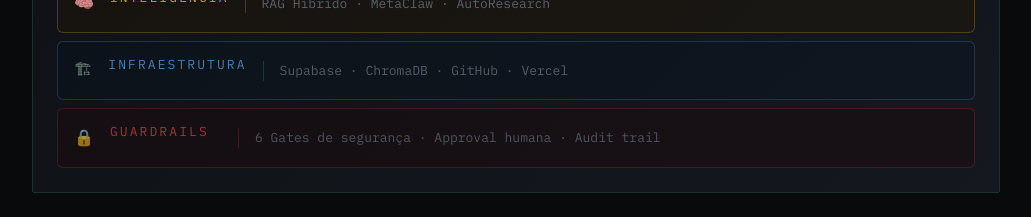
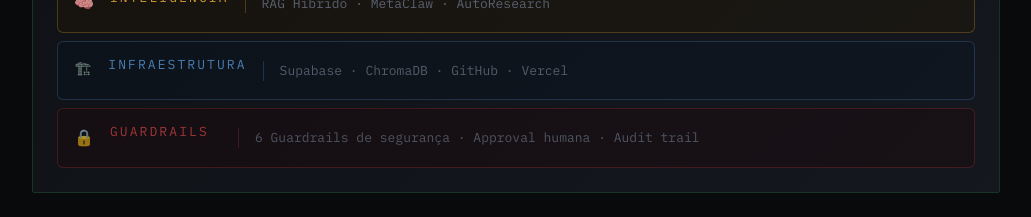
Before and after one commit to juboyy/paganini-aios, a Next.js app in the folder packages/dashboard-v2/: page /overview in a window 1280 px wide. Shown: the part 1380-1597 px from the top of the page, without its empty margins (224-1255 px from the left). Built offline with nearby package versions, Linux system fonts and the light colour scheme; no server answers; the database is empty.

Commit message:
fix: Gates → Guardrails in architecture layer + double-dollar

```diff
--- a/packages/dashboard-v2/src/app/overview/page.tsx
+++ b/packages/dashboard-v2/src/app/overview/page.tsx
@@ -195,7 +195,7 @@
     },
     {
       label: "GUARDRAILS",
-      desc: `${loading ? "..." : guardrailCount} Gates de segurança · Approval humana · Audit trail`,
+      desc: `${loading ? "..." : guardrailCount} Guardrails de segurança · Approval humana · Audit trail`,
       color: "hsl(0 80% 60%)",
       bg: "hsl(0 80% 8% / 0.4)",
       border: "hsl(0 80% 60% / 0.3)",
```
